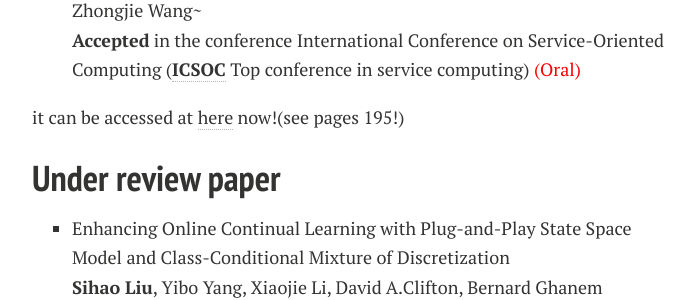
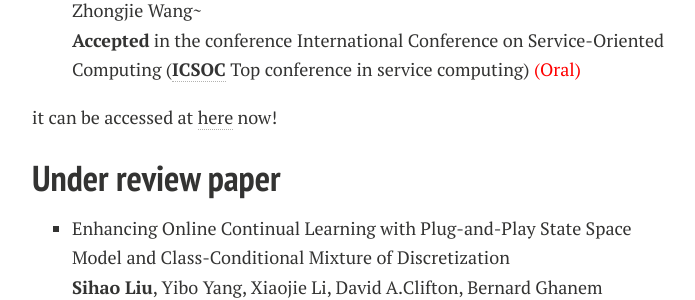
Before and after one commit to MyToumaKazusa/MyToumaKazusa.github.io, a Jekyll site: the page built from publications.md, in a window 1280 px wide and 900 px high, scrolled down 381 px. Shown: the part 155-455 px from the top of the window, without its empty margins (288-983 px from the left). Built offline with Jekyll 4.4.1, drawn with Linux system fonts in a browser that asks for light colours; nearby versions of some CDN libraries; comment, search, counter and statistics services are not loaded; a style sheet for code colours, icons or effects is not loaded.

Commit message:
2024.12.18

```diff
--- a/publications.md
+++ b/publications.md
@@ -37,7 +37,7 @@ Lastest Update: 27th Nov 2024
 - [GSL-Mash: Enhancing Mashup Creation Service Recommendations through Graph Structure Learning](https://link.springer.com/book/10.1007/978-981-96-0808-9). <br>**Sihao Liu**, Mingyi Liu, Tianyu Jiang, Shuang Yu, Hanchuan Xu and Zhongjie Wang~<br>
 **Accepted** in the conference International Conference on Service-Oriented Computing ([**ICSOC**](https://icsoc2024.redcad.tn/)  Top conference in service computing) <font color="red">(Oral) </font>
 
-it can be accessed at [here](https://link.springer.com/book/10.1007/978-981-96-0808-9) now!(see pages 195!)
+it can be accessed at [here](https://link.springer.com/chapter/10.1007/978-981-96-0808-9_14) now!
 
 ## Under review paper
 - Enhancing Online Continual Learning with Plug-and-Play State Space Model and Class-Conditional Mixture of Discretization <br>**Sihao Liu**, Yibo Yang, Xiaojie Li, David A.Clifton, Bernard Ghanem <br> Submitted to CVPR-2025 (Top conference in computer vision)
```
